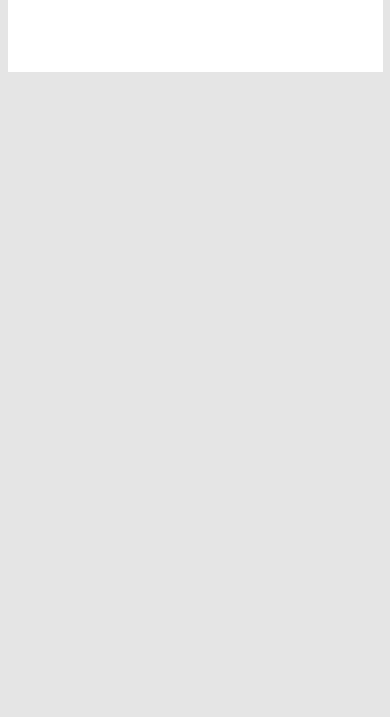
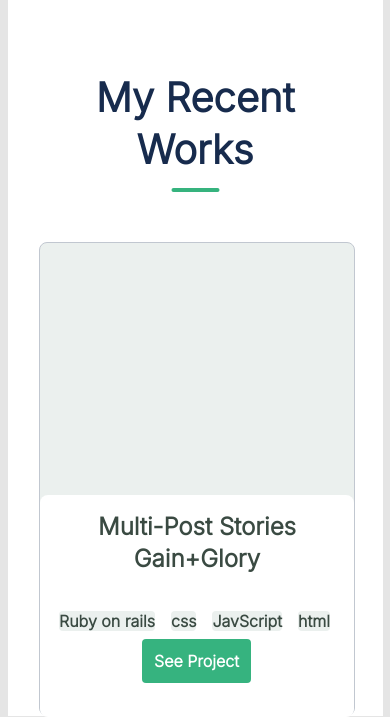
Before and after one commit to dd-obua/Portfolio-Mobile-Version, a website: page index.html in a window 390 px wide. Shown: the part 568-1285 px from the top of the page. Before the commit the page ends 844 px from the top, so only its background shows below. Drawn offline with Linux system fonts and the light colour scheme.

Commit message:
Add first part of the mobile design

```diff
--- a/index.html
+++ b/index.html
@@ -42,6 +42,33 @@
         <li><a href="#"><img src="images/angellist.svg" alt=""></a></li>
       </ul>
     </div>
+
+    <section class="mobile">
+      <div id="works">
+        <h3>My Recent <br> Works</h3>
+      </div>
+      <div class="img">
+        <img src="images/Indicator.svg" alt="">
+      </div>
+      <article class="first-article">
+        <div class="first-part"></div>
+        <div class="second-part">
+          <div class="muti-post flex-item">
+            <h3>Multi-Post Stories <br> Gain+Glory</h3>
+          </div>
+          <div class="languages flex-item">
+            <ul>
+              <li><a href="#">Ruby on rails</a></li>
+              <li><a href="#">css</a></li>
+              <li><a href="#">JavScript</a></li>
+              <li><a href="#">html</a></li>
+            </ul>
+            <div class="btn"><a href="#">See Project</a></div>
+          </div>
+        </div>
+      </article>
+
+    </section>
   </body>
 
 </html>
--- a/style.css
+++ b/style.css
@@ -7,6 +7,10 @@
 body {
   font-family: Inter;
   background: #e5e5e5;
+}
+
+a {
+  text-decoration: none;
 }
 
 .container {
@@ -32,7 +36,6 @@ header img {
 }
 
 header a {
-  text-decoration: none;
   color: #28352f;
 }
 
@@ -89,3 +92,99 @@ ul li {
   margin: 20px 8px;
   align-items: center;
 }
+
+
+.mobile {
+  margin: 0 auto;
+  width: 375px;
+  background: #fff;
+}
+
+section {
+  display: grid;
+  width: 375px;
+  margin: 0 auto;
+  justify-content: space-evenly;
+  /* justify-content: space-center; */
+}
+
+div #works {
+  margin: 0;
+  padding: 0 26px 24px 0;
+  height: 97px;
+}
+
+h3 {
+  color: #172b4d;
+  font-size: 40px;
+  line-height: 52px;
+  text-align: center;
+}
+
+.img {
+  margin: 0 auto;
+  width: 48px;
+  height: 4px;
+  margin-bottom: 62px;
+}
+
+.first-article {
+  flex-grow: auto;
+  background: #ebf0ee;
+  height: 474px;
+  border: 1px solid #c1c7d0;
+  border-radius: 8px;
+  margin: 0 22px 0 26px;
+}
+
+.first-part {
+  margin-bottom: 252px;
+}
+
+.second-part {
+  height: 222px;
+  background: #fff;
+  border-radius: 8px;
+}
+
+.muti-post h3 {
+  color: #3a4a42;
+  font-weight: 600;
+  line-height: 32px;
+  font-size: 24px;
+  padding: 16px;
+}
+
+.languages ul {
+  display: inline-flex;
+  flex-wrap: nowrap;
+  margin: 0 11px;
+  row-gap: 8px;
+}
+
+
+.languages a {
+  flex-grow: auto;
+  color: #3a4a42;
+  background: #ebf0ee;
+  border-radius: 4px;
+  font-weight: bold;
+  height: 16px;
+  margin: 0;
+}
+
+.btn a {
+  margin: 0 auto;
+  width: 98px;
+  height: 24px;
+  background: #36b37f;
+  display: inline;
+  border-radius: 4px;
+  padding: 12px;
+  color: #fff;
+  margin: 29px 103px 0 102px;
+}
+
+article {
+  margin-bottom: 24px;
+}
```
